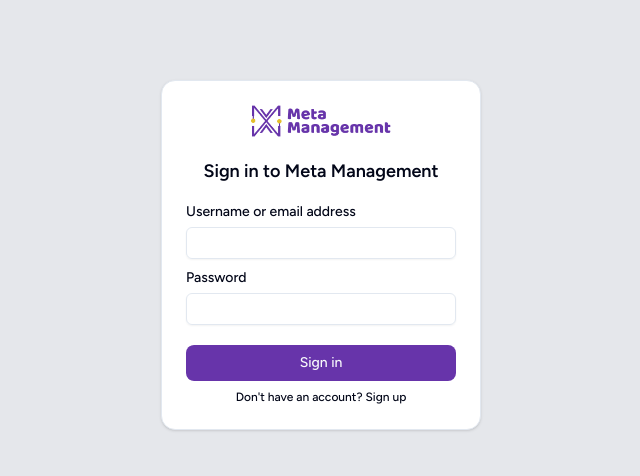
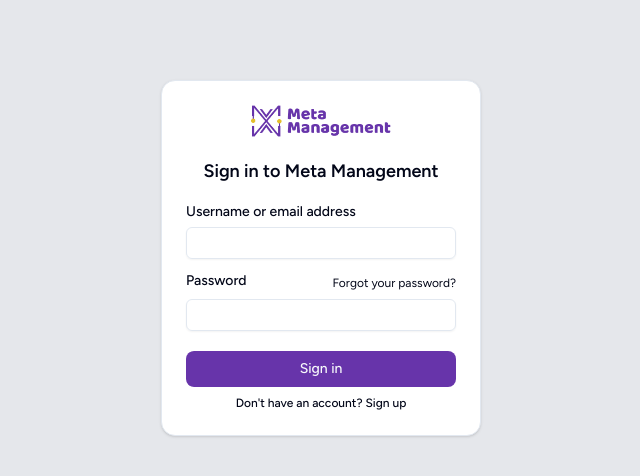
Before and after one commit to oguiaugusto/meta-management, a React (Vite) app: page / in a window 1280 px wide. Shown: the top 476 px of the page, without its empty margins (319-959 px from the left). Built offline with nearby package versions, Linux system fonts and the light colour scheme.

Commit message:
"forgot password" link on login

```diff
--- a/src/modules/User/pages/Login.tsx
+++ b/src/modules/User/pages/Login.tsx
@@ -17,7 +17,12 @@ const Login: React.FC = () => {
           />
         </div>
         <div className="grid gap-2">
-          <Label htmlFor="password">Password</Label>
+          <div className="flex items-center justify-between">
+            <Label htmlFor="password">Password</Label>
+            <a href="/recover" className="text-xs mt-[3.5px] underline-offset-4 hover:underline">
+              Forgot your password?
+            </a>
+          </div>
           <Input
             id="password"
             type="password"
```
